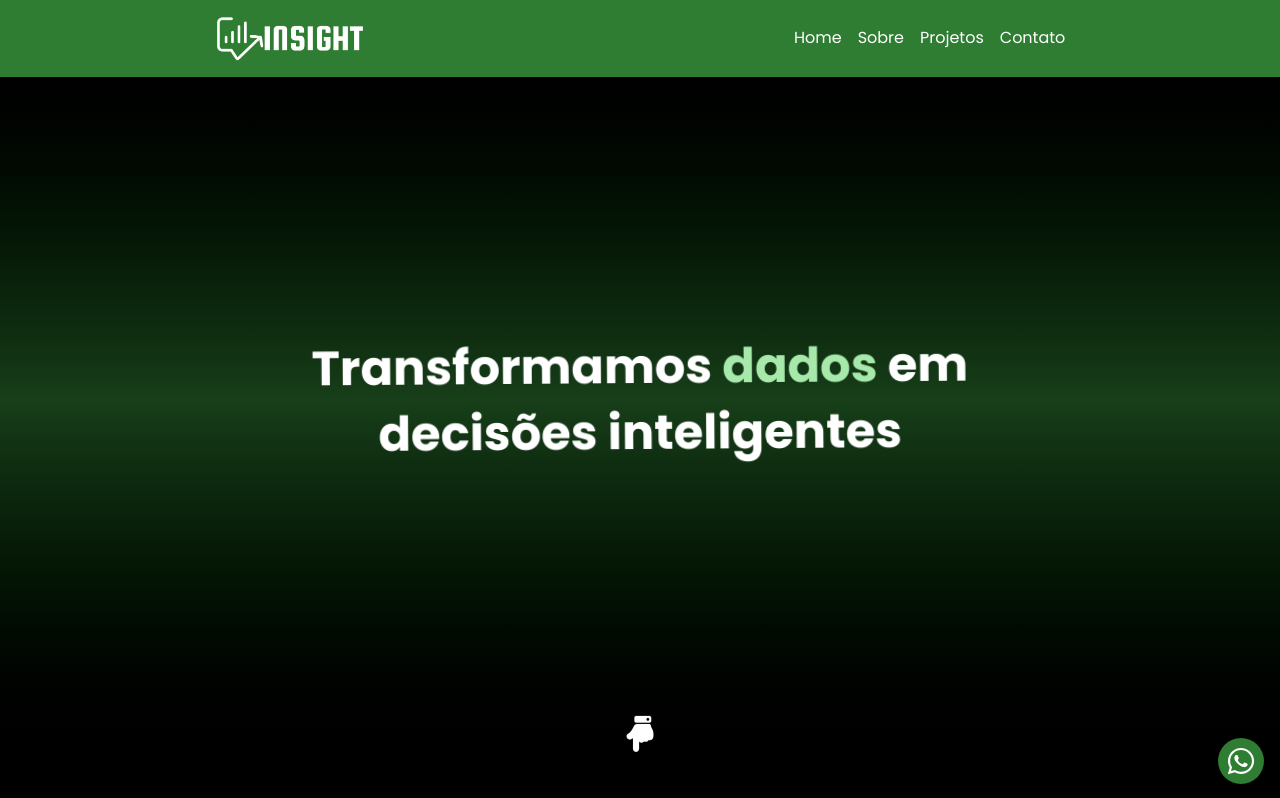
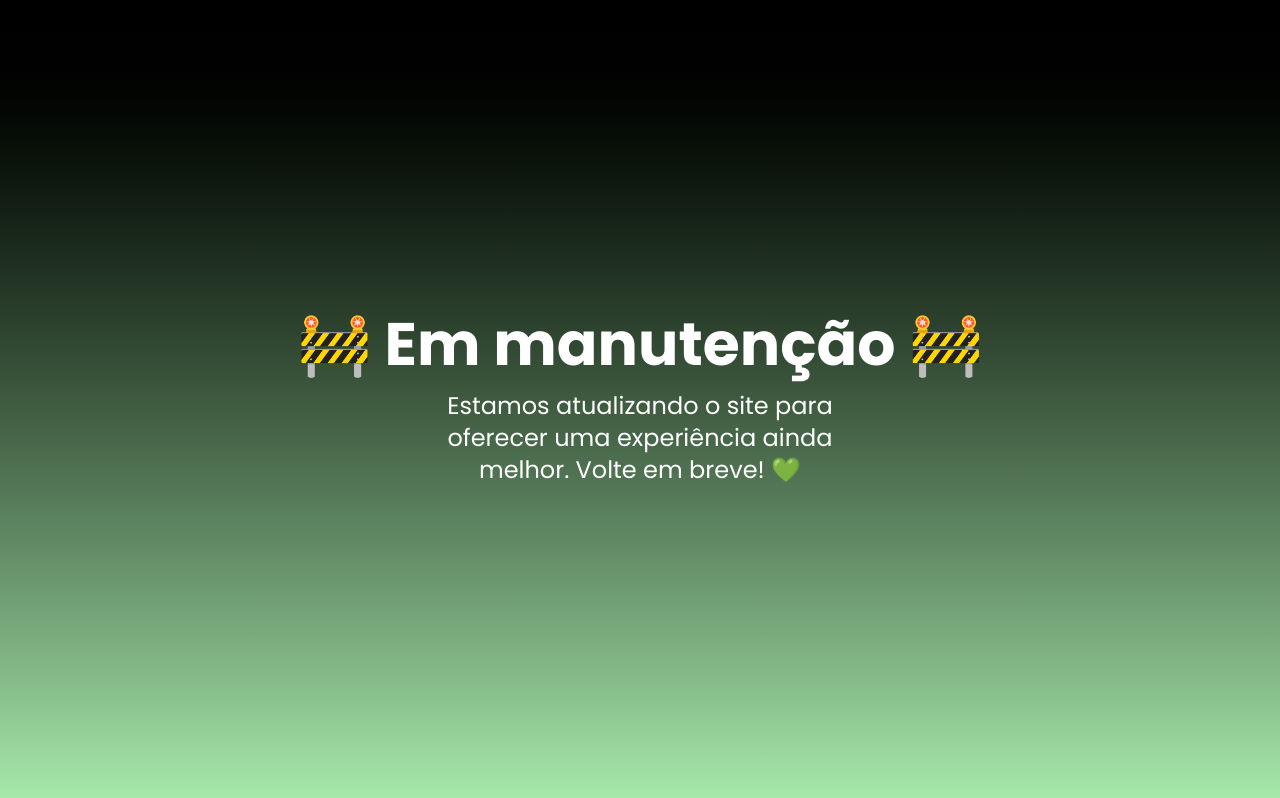
Before and after one commit to joseisaacpy/portfolio-projetos-dieyson, a Next.js app: page / in a window 1280 px wide. Shown: the top 798 px of the page. Built offline with nearby package versions, Linux system fonts and the light colour scheme.

Commit message:
feat: deixar página em estado de manutenção

```diff
--- a/src/app/page.jsx
+++ b/src/app/page.jsx
@@ -2,6 +2,10 @@
 
 // Importa Element do Scrool
 import { Element } from "react-scroll";
+
+// Importa Hooks
+import { useState } from "react";
+
 // Importa Toastify
 import { ToastContainer } from "react-toastify";
 
@@ -11,6 +15,8 @@ import { Hero } from "@/components/Hero";
 import { Sobre } from "@/components/Sobre";
 import { Projetos } from "@/components/Projetos";
 import { Contato } from "@/components/Contato";
+import { SectionVideo } from "@/components/SectionVideo";
+import { Manutencao } from "@/components/Manutencao";
 import { Footer } from "@/components/Footer";
 
 // Importa icon do whatsapp
@@ -18,6 +24,12 @@ import { FaWhatsapp } from "react-icons/fa";
 
 // Página Completa com seções/componentes
 export default function Page() {
+  const [manutencao, setManutencao] = useState(true);
+
+  if (manutencao) {
+    return <Manutencao />;
+  }
+
   return (
     <div className="relative min-h-screen bg-black">
       {/* Header */}
@@ -34,6 +46,9 @@ export default function Page() {
       <Element name="sobre">
         <Sobre />
       </Element>
+
+      {/* Seção de Video */}
+      <SectionVideo />
 
       {/* Projetos */}
       <Element name="projetos">
--- a/src/components/Loading.jsx
+++ /dev/null
@@ -1,12 +0,0 @@
-"use client";
-
-export default function Loading() {
-  return (
-    <div className="min-h-screen flex flex-col items-center justify-center bg-gradient-to-bl from-black to-verde-escuro text-white gap-4">
-      <div className="animate-spin rounded-full h-26 w-26 border-t-4 border-b-4 border-verde-padrao"></div>
-      <h1 className="text-3xl md:text-5xl font-bold text-center">
-        Só mais um segundo… mentira, 5 horas 👍🏽
-      </h1>
-    </div>
-  );
-}
--- /dev/null
+++ b/src/components/Manutencao.jsx
@@ -0,0 +1,13 @@
+export  function Manutencao() {
+  return (
+    <div className="flex flex-col items-center justify-center min-h-screen bg-gradient-to-b from-black to-verde-padrao text-white text-center p-6">
+      <h1 className="text-3xl md:text-6xl font-bold mb-4">
+        🚧 Em manutenção 🚧
+      </h1>
+      <p className="text-lg md:text-2xl max-w-md">
+        Estamos atualizando o site para oferecer uma experiência ainda melhor.
+        Volte em breve! 💚
+      </p>
+    </div>
+  );
+}
```
